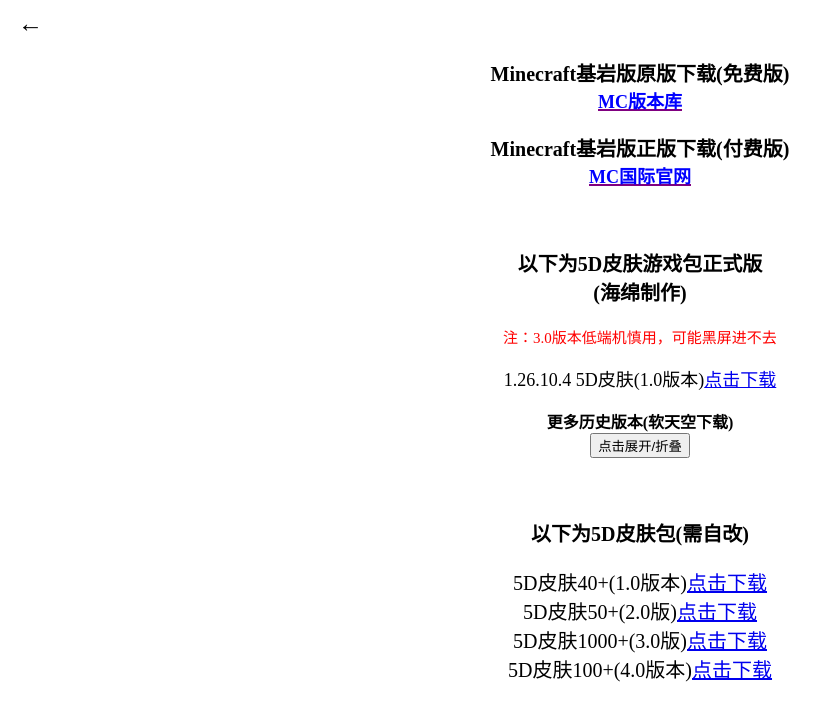
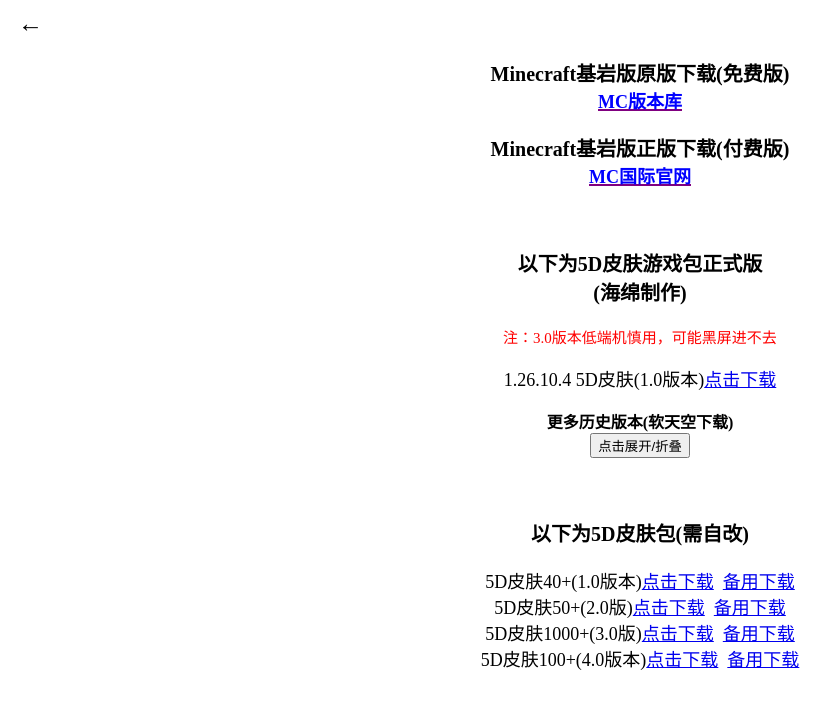
Before and after one commit to haimiandiyi/haimiandiyi.github.io, a plain HTML site: page Minecraft.html in a window 1280 px wide. Shown: the whole page, without its empty margins (0-839 px from the left). Drawn offline with Linux system fonts and the light colour scheme; a script that the page names is missing.

Commit message:
Add files via upload

```diff
--- a/Minecraft.html
+++ b/Minecraft.html
@@ -80,11 +80,11 @@
  </script>
   </p>
   <p class="mcxz" style="margin-top:60px">以下为5D皮肤包(需自改)</p>
-  <p style="font-size:20px">
-      5D皮肤40+(1.0版本)<a href="https://wwbui.lanzouv.com/iucIi3iy4hwj">点击下载</a>
-  <br>5D皮肤50+(2.0版)<a href="https://wwwi.lanzouo.com/iYQAJ3bsjslg">点击下载</a>
-  <br>5D皮肤1000+(3.0版)<a href="https://wwwi.lanzouo.com/iroax3bsjt7i">点击下载</a>
-  <br>5D皮肤100+(4.0版本)<a href="https://wwwi.lanzouo.com/iXZ0l3bskxvc">点击下载</a>
+  <p style="font-size:18px">
+      5D皮肤40+(1.0版本)<a href="https://github.com/haimiandiyi/haimiandiyi.github.io/releases/download/%E6%88%91%E7%9A%84%E4%B8%96%E7%95%8C/5D.1.0.40.zip">点击下载</a>&nbsp&nbsp<a href="https://wwbui.lanzouv.com/iucIi3iy4hwj">备用下载</a>
+  <br>5D皮肤50+(2.0版)<a href="https://github.com/haimiandiyi/haimiandiyi.github.io/releases/download/%E6%88%91%E7%9A%84%E4%B8%96%E7%95%8C/5D.2.0.50.zip">点击下载</a>&nbsp&nbsp<a href="https://wwwi.lanzouo.com/iYQAJ3bsjslg">备用下载</a>
+  <br>5D皮肤1000+(3.0版)<a href="https://github.com/haimiandiyi/haimiandiyi.github.io/releases/download/%E6%88%91%E7%9A%84%E4%B8%96%E7%95%8C/4D.5D.3.0.1000.zip">点击下载</a>&nbsp&nbsp<a href="https://wwwi.lanzouo.com/iroax3bsjt7i">备用下载</a>
+  <br>5D皮肤100+(4.0版本)<a href="https://github.com/haimiandiyi/haimiandiyi.github.io/releases/download/%E6%88%91%E7%9A%84%E4%B8%96%E7%95%8C/5D.4.0.100.zip">点击下载</a>&nbsp&nbsp<a href="https://wwwi.lanzouo.com/iXZ0l3bskxvc">备用下载</a>
   </p>
   </center>
  </body>
```
